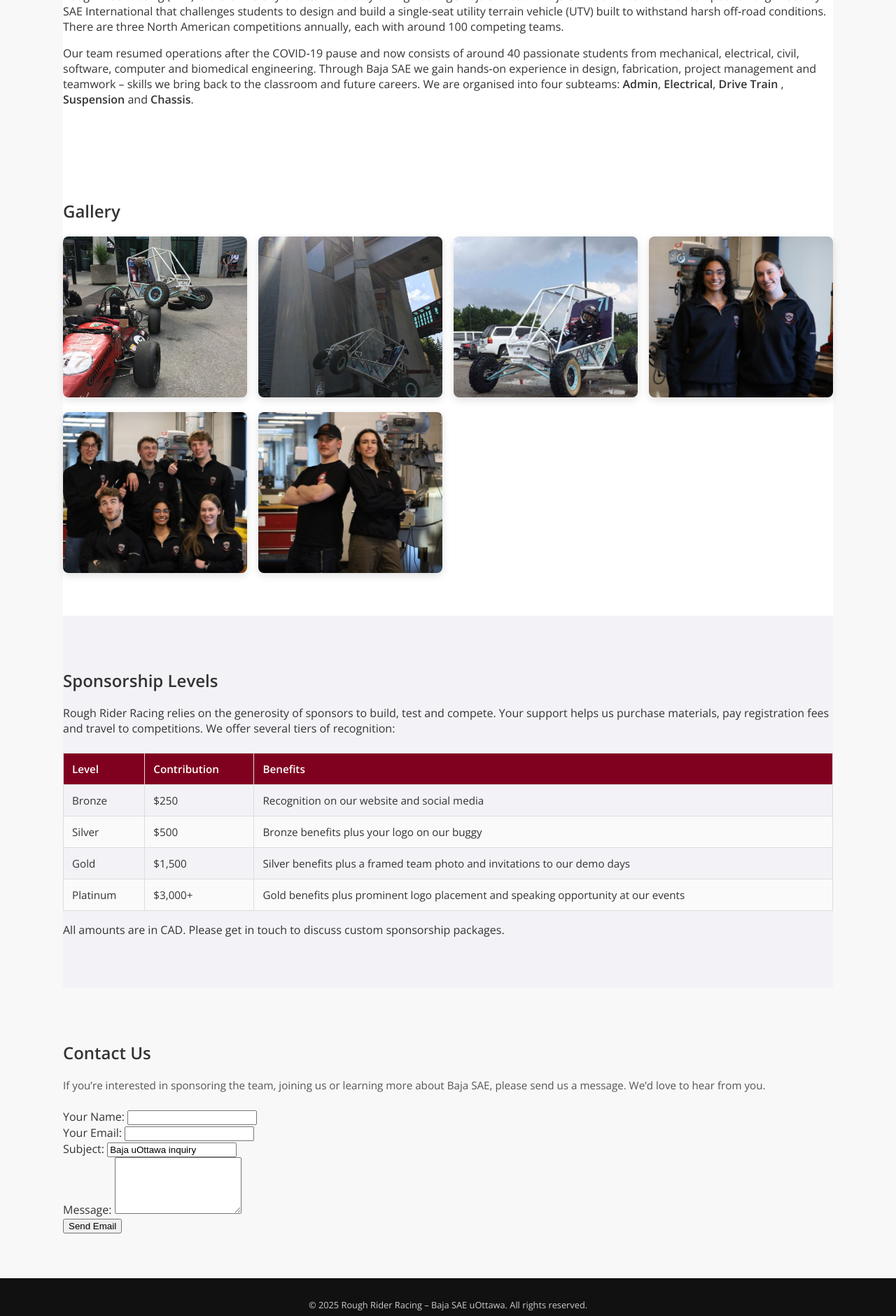
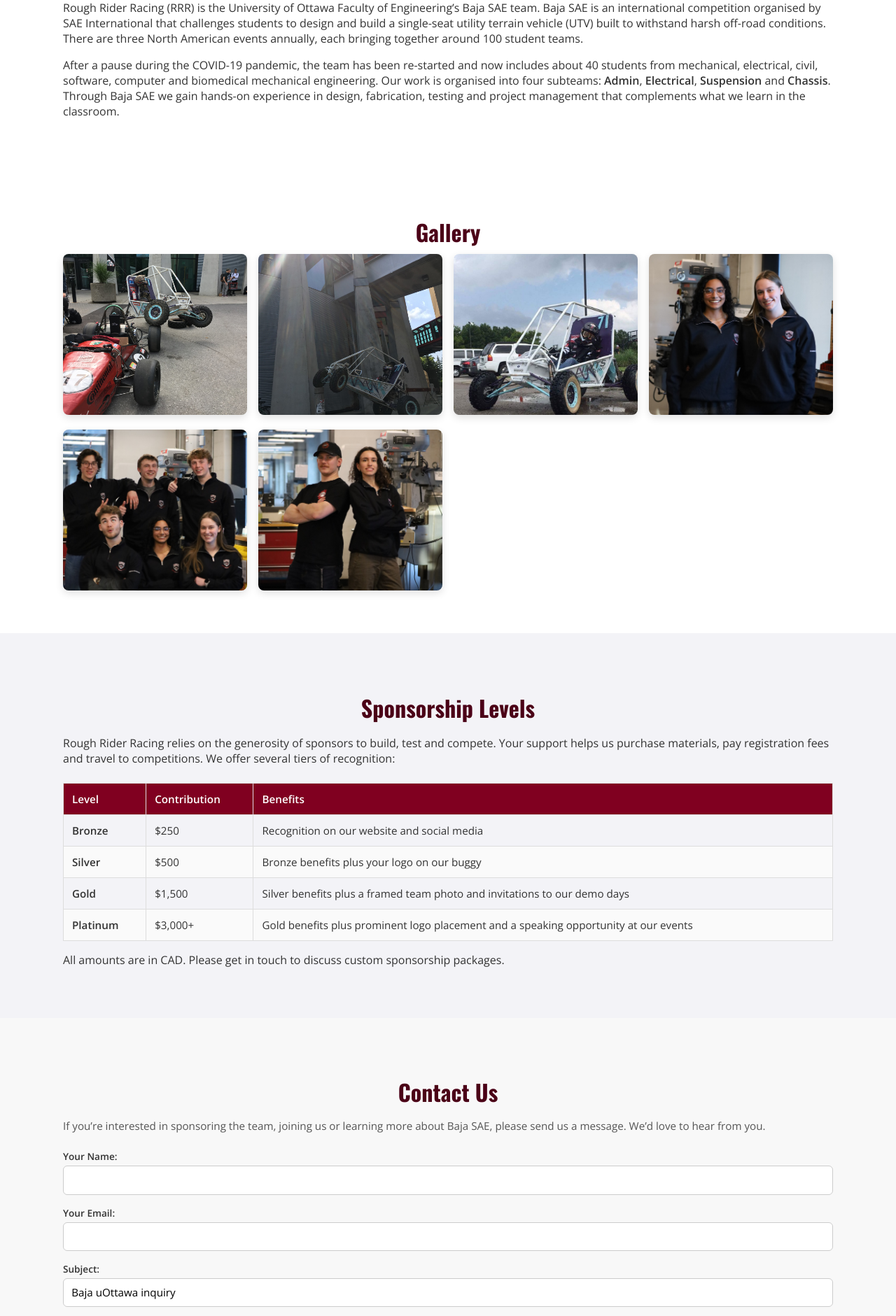
Before and after one commit to BajaUOttawa/baja-site, a plain HTML site: page index.html in a window 1280 px wide. Shown: the part 763-2644 px from the top of the page at 70% size. Drawn offline with nearby package versions, Linux system fonts and the light colour scheme.

Commit message:
Update index.html

```diff
--- a/index.html
+++ b/index.html
@@ -4,58 +4,99 @@
   <meta charset="UTF-8" />
   <meta name="viewport" content="width=device-width, initial-scale=1.0" />
   <title>Rough Rider Racing – uOttawa Baja SAE Team</title>
+
+  <!-- Styles -->
   <link rel="stylesheet" href="style.css" />
+
   <!-- Google Fonts -->
-  <link href="https://fonts.googleapis.com/css2?family=Oswald:wght@400;500;700&family=Open+Sans:wght@300;400;600&display=swap" rel="stylesheet" />
+  <link
+    href="https://fonts.googleapis.com/css2?family=Oswald:wght@400;500;700&family=Open+Sans:wght@300;400;600&display=swap"
+    rel="stylesheet"
+  />
 </head>
 <body>
   <!-- Top header -->
   <header class="top-header">
     <img src="crest.png" alt="Baja uOttawa crest" class="header-logo" />
-    <h1 class="header-title">uOttawa's BAJA SAE Team&nbsp;—&nbsp;Rough Rider Racing</h1>
+    <h1 class="header-title">uOttawa's BAJA SAE Team — Rough Rider Racing</h1>
   </header>
 
+  <main>
     <!-- Hero section -->
-  <header class="hero">
-    <div class="overlay">
-      <div class="hero-content container">
+    <section class="hero">
+      <div class="hero-inner container">
         <img src="crest.png" alt="Baja uOttawa crest" class="crest" />
-        <div class="text">
-          <h1>Rough Rider Racing</h1>
-          <p>University of Ottawa Baja SAE team</p>
+        <div class="hero-text">
+          <h1>Rough Rider Racing</h1>
+          <h2>University of Ottawa Baja SAE team</h2>
+          <p>
+            Rough Rider Racing (RRR) is the University of Ottawa Faculty of Engineering’s Baja SAE team.
+            We design, build and race an off-road single-seat vehicle to tackle some of the toughest
+            student competitions in North America.
+          </p>
         </div>
       </div>
-    </div>
-  </header>
+    </section>
 
     <!-- About section -->
-  <section id="about" class="about container">
-    <h2>About Us</h2>
+    <section id="about" class="about">
+      <div class="container">
+        <h2 class="section-title">About Us</h2>
         <p>
-      Rough Rider Racing (RRR) is the University of Ottawa Faculty of Engineering’s Baja SAE team. Baja SAE is an international competition organised by SAE International that challenges students to design and build a single‑seat utility terrain vehicle (UTV) built to withstand harsh off‑road conditions. There are three North American competitions annually, each with around 100 competing teams.
+          Rough Rider Racing (RRR) is the University of Ottawa Faculty of Engineering’s Baja SAE team.
+          Baja SAE is an international competition organised by SAE International that challenges
+          students to design and build a single-seat utility terrain vehicle (UTV) built to withstand
+          harsh off-road conditions. There are three North American events annually, each bringing
+          together around 100 student teams.
         </p>
         <p>
-      Our team resumed operations after the COVID‑19 pause and now consists of around 40 passionate students from mechanical, electrical, civil, software, computer and biomedical engineering. Through Baja SAE we gain hands‑on experience in design, fabrication, project management and teamwork – skills we bring back to the classroom and future careers. We are organised into four subteams: <strong>Admin</strong>, <strong>Electrical</strong>,<strong> Drive Train </strong>,  <strong>Suspension</strong> and <strong>Chassis</strong>.
+          After a pause during the COVID-19 pandemic, the team has been re-started and now includes
+          about 40 students from mechanical, electrical, civil, software, computer and biomedical
+          mechanical engineering. Our work is organised into four subteams:
+          <strong>Admin</strong>, <strong>Electrical</strong>, <strong>Suspension</strong> and
+          <strong>Chassis</strong>. Through Baja SAE we gain hands-on experience in design, fabrication,
+          testing and project management that complements what we learn in the classroom.
         </p>
+      </div>
     </section>
 
     <!-- Gallery section -->
-  <section id="gallery" class="gallery container">
-    <h2>Gallery</h2>
+    <section id="gallery" class="gallery">
+      <div class="container">
+        <h2 class="section-title">Gallery</h2>
         <div class="grid">
-      <div class="grid-item"><img src="bajacar.jpg" alt="Baja car and formula car" /></div>
-      <div class="grid-item"><img src="BAJAWebsitePic.jpg" alt="Baja buggy climbing" /></div>
-      <div class="grid-item"><img src="bajacar2.jpg" alt="Baja buggy on track" /></div>
-      <div class="grid-item"><img src="team1.jpeg" alt="Rough Rider Racing team members" /></div>
-      <div class="grid-item"><img src="team2.jpeg" alt="Team members in the machine shop" /></div>
-      <div class="grid-item"><img src="team3.jpeg" alt="Rough Rider Racing group photo" /></div>
+          <div class="grid-item">
+            <img src="bajacar.jpg" alt="Baja car and Formula Student car" />
+          </div>
+          <div class="grid-item">
+            <img src="BAJAWebsitePic.jpg" alt="Baja buggy climbing" />
+          </div>
+          <div class="grid-item">
+            <img src="bajacar2.jpg" alt="Baja buggy on track" />
+          </div>
+          <div class="grid-item">
+            <img src="team1.jpeg" alt="Rough Rider Racing team members" />
+          </div>
+          <div class="grid-item">
+            <img src="team2.jpeg" alt="Team members in the machine shop" />
+          </div>
+          <div class="grid-item">
+            <img src="team3.jpeg" alt="Rough Rider Racing group photo" />
+          </div>
+        </div>
       </div>
     </section>
 
     <!-- Sponsorship section -->
-  <section id="sponsorship" class="sponsorship container">
-    <h2>Sponsorship Levels</h2>
-    <p>Rough Rider Racing relies on the generosity of sponsors to build, test and compete.  Your support helps us purchase materials, pay registration fees and travel to competitions.  We offer several tiers of recognition:</p>
+    <section id="sponsorship" class="sponsorship">
+      <div class="container">
+        <h2 class="section-title">Sponsorship Levels</h2>
+        <p>
+          Rough Rider Racing relies on the generosity of sponsors to build, test and compete.
+          Your support helps us purchase materials, pay registration fees and travel to competitions.
+          We offer several tiers of recognition:
+        </p>
+
         <table>
           <thead>
             <tr>
@@ -66,35 +107,51 @@
           </thead>
           <tbody>
             <tr>
-          <td>Bronze</td>
+              <td class="sponsorship-level">Bronze</td>
               <td>$250</td>
               <td>Recognition on our website and social media</td>
             </tr>
             <tr>
-          <td>Silver</td>
+              <td class="sponsorship-level">Silver</td>
               <td>$500</td>
               <td>Bronze benefits plus your logo on our buggy</td>
             </tr>
             <tr>
-          <td>Gold</td>
+              <td class="sponsorship-level">Gold</td>
               <td>$1,500</td>
               <td>Silver benefits plus a framed team photo and invitations to our demo days</td>
             </tr>
             <tr>
-          <td>Platinum</td>
+              <td class="sponsorship-level">Platinum</td>
               <td>$3,000+</td>
-          <td>Gold benefits plus prominent logo placement and speaking opportunity at our events</td>
+              <td>
+                Gold benefits plus prominent logo placement and a speaking opportunity at our events
+              </td>
             </tr>
           </tbody>
         </table>
-    <p class="note">All amounts are in CAD.  Please <a href="#contact">get in touch</a> to discuss custom sponsorship packages.</p>
+
+        <p class="note">
+          All amounts are in CAD. Please <a href="#contact">get in touch</a> to discuss custom sponsorship packages.
+        </p>
+      </div>
     </section>
 
     <!-- Contact section -->
-  <section id="contact" class="contact container">
-    <h2>Contact Us</h2>
-    <p>If you’re interested in sponsoring the team, joining us or learning more about Baja SAE, please send us a message.  We’d love to hear from you.</p>
-    <form action="mailto:baja@uottawa.ca" method="GET" enctype="text/plain">
+    <section id="contact" class="contact">
+      <div class="container">
+        <h2 class="section-title">Contact Us</h2>
+        <p>
+          If you’re interested in sponsoring the team, joining us or learning more about Baja SAE,
+          please send us a message. We’d love to hear from you.
+        </p>
+
+        <form
+          action="mailto:baja@uottawa.ca"
+          method="GET"
+          enctype="text/plain"
+          class="contact-form"
+        >
           <div class="form-row">
             <label for="name">Your Name:</label>
             <input type="text" id="name" name="name" required />
@@ -105,18 +162,27 @@
           </div>
           <div class="form-row">
             <label for="subject">Subject:</label>
-        <input type="text" id="subject" name="subject" value="Baja uOttawa inquiry" />
+            <input
+              type="text"
+              id="subject"
+              name="subject"
+              value="Baja uOttawa inquiry"
+            />
           </div>
           <div class="form-row">
             <label for="message">Message:</label>
             <textarea id="message" name="body" rows="5" required></textarea>
           </div>
-      <button type="submit">Send Email</button>
+          <button type="submit" class="btn-submit">Send Email</button>
         </form>
+      </div>
     </section>
+  </main>
 
   <footer class="footer">
-    <p>&copy; <!-- dynamic year will be replaced by script --> <span id="year"></span> Rough Rider Racing – Baja SAE uOttawa.  All rights reserved.</p>
+    <p>
+      &copy; <span id="year"></span> Rough Rider Racing – Baja SAE uOttawa. All rights reserved.
+    </p>
   </footer>
 
   <script>
```
Lines whose indentation alone changed are shown as unchanged.
